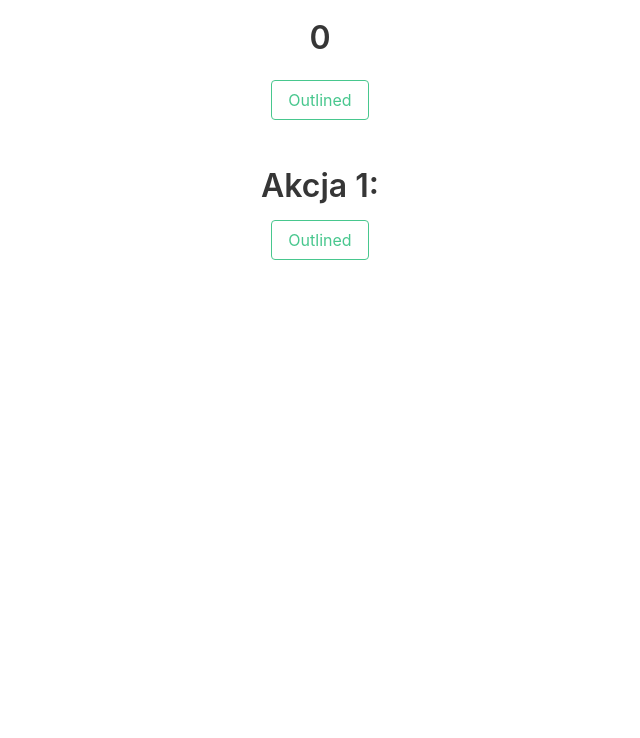
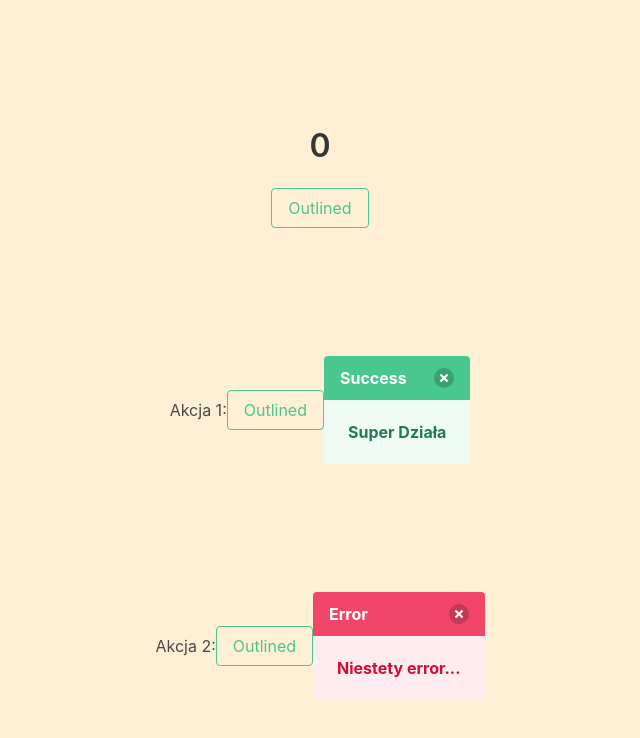
Before and after one commit to konradhanus/thesinners-scoreboard, a React (Create React App) app: page / in a window 1280 px wide. Shown: the top 738 px of the page, without its empty margins (320-960 px from the left). Built offline with nearby package versions, Linux system fonts and the light colour scheme.

Commit message:
style components added

```diff
--- a/package.json
+++ b/package.json
@@ -17,6 +17,7 @@
     "react-scripts": "5.0.1",
     "redux": "^4.2.0",
     "redux-saga": "^1.1.3",
+    "styled-components": "^5.3.5",
     "typescript": "^4.7.4",
     "web-vitals": "^2.1.4"
   },
--- a/src/components/ScoreBoard/Button/index.tsx
+++ b/src/components/ScoreBoard/Button/index.tsx
@@ -6,7 +6,7 @@ interface ButtonProps {
 
 const Button = (props: ButtonProps) => {
   return (
-    <div className="mb-6">
+    <div>
       <button className="button is-success is-outlined" onClick={props.onClick}>
         Outlined
       </button>
--- a/src/components/ScoreBoard/index.js
+++ b/src/components/ScoreBoard/index.js
@@ -4,6 +4,7 @@ import Button from "./Button";
 import { connect } from "react-redux";
 import { actionCreators } from "./action";
 import { scoreData } from "./scoreData";
+import styled from 'styled-components';
 // import ChangeItem from "../Change/index";
 
 function ScoreBoard(props) {
@@ -19,19 +20,46 @@ function ScoreBoard(props) {
 
   console.log(onClicked, "klik");
 
+  const Wrapper = styled.div`
+  display: flex;
+  background: papayawhip;
+  flex-direction: column;
+  justify-content: space-around;
+  align-items: center;
+  padding: 4em;
+  `;
+
+  const Increment = styled.div`
+  background: papayawhip;
+  display: flex;
+  flex-direction: column;
+  justify-content: center;
+  align-items: center;
+  padding: 4em;
+  `;
+
+  const MessageContainer = styled.div`
+  display: flex;
+  padding: 4em;
+  justify-content: center;
+  align-items: center;
+  `;
+
+
   return (
-    <div style={{ textAlign: "center", marginTop: 20 }}>
+    <Wrapper>
+      <Increment>
       <h3 className="title is-3">{count}</h3>
       <Button onClick={() => setCount(count + 1)} />
       {/* <Button onClick={()=>onClicked(item)}/> */}
-
+      </Increment>
       {scoreData.map((item, key) => {
         return (
           <React.Fragment key={key}>
-            <div className="content is-normal">
+            <MessageContainer>
               <h1>{item.title}</h1>
               <Button onClick={() => onClicked(item)} />
-              {props.change === item.text && (
+              {props.change === item.text ? (
                 <article className="message is-success">
                   <div className="message-header">
                     <p>Success</p>
@@ -42,12 +70,26 @@ function ScoreBoard(props) {
                     <strong>Super Działa</strong>
                   </div>
                 </article>
+              ) : (
+                (
+                  <article className="message is-danger">
+                    <div className="message-header">
+                      <p>Error</p>
+                      <button className="delete" aria-label="delete"></button>
+                    </div>
+                    <div className="message-body">
+                      {" "}
+                      <strong>Niestety error...</strong>
+                    </div>
+                  </article>
+                )
               )}
-            </div>
+
+              </MessageContainer>
           </React.Fragment>
         );
       })}
-    </div>
+    </Wrapper>
   );
 }
 
--- a/src/components/ScoreBoard/reducer.tsx
+++ b/src/components/ScoreBoard/reducer.tsx
@@ -1,6 +1,6 @@
 import { DZIAŁA_TO } from "./action";
 
-const firststate = "Nie";
+const firststate = "Sukces!";
 
 export function changeValueReducer(state = firststate, action: any) {
   switch (action.type) {
--- a/src/components/ScoreBoard/scoreData.tsx
+++ b/src/components/ScoreBoard/scoreData.tsx
@@ -1,6 +1,10 @@
 export const scoreData = [
     {
         title: "Akcja 1: ",
-        text: "Siema, jestem w 1 akcji :)",
+        text: "Sukces!",
     },
+    {
+        title: "Akcja 2: ",
+        text: "Error!",
+    }
 ];
```
Also changed, not shown: 1 other file (tests, documents, lock files or other folders).
